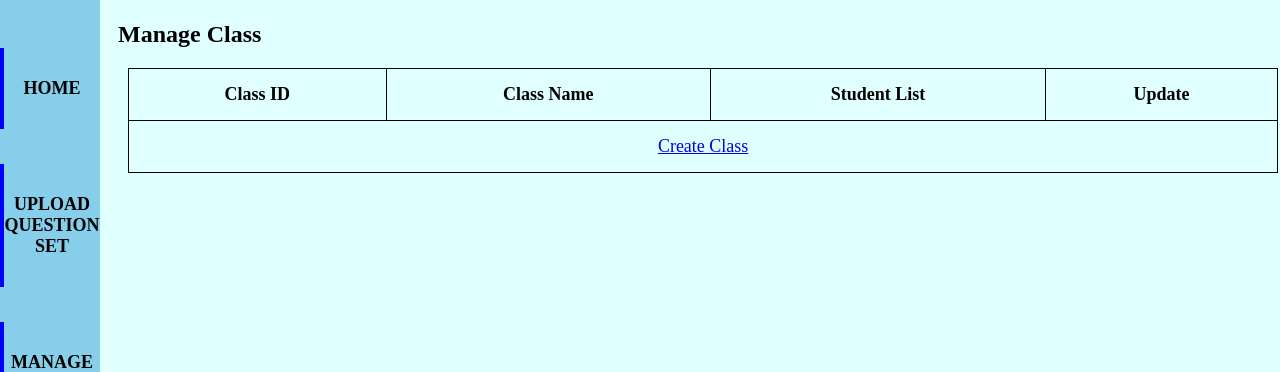
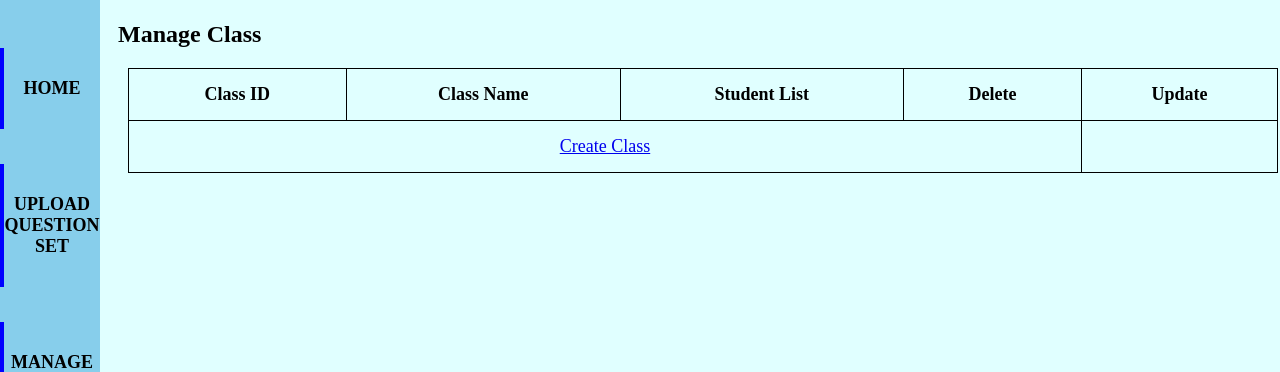
Before and after one commit to Xavernus2nd/wdt, a PHP site: page /manageClassTeacher.php in a window 1280 px wide. Shown: the part 100-472 px from the top of the page. Run offline with PHP 8.4, Linux system fonts and the light colour scheme; the visitor is signed in with stand-in values (Sample User, id 1); data that the repository does not hold is empty.

Commit message:
Update manageClassTeacher.php

```diff
--- a/manageClassTeacher.php
+++ b/manageClassTeacher.php
@@ -28,6 +28,7 @@
     <th>Class ID</th>
     <th>Class Name</th>
     <th>Student List</th>
+    <th>Delete</th>
     <th>Update</th>
 
 </tr>
@@ -50,6 +51,7 @@ while ($row = mysqli_fetch_array($result)) {
     echo '<input type="text" name="ClassName" value="' . $row['ClassName'] . '">';
     echo '</td>';
     echo '<td><a href="studentListTeacher.php?classID=' . $row['ClassID'] . '&students=' . $row['StudentList'] . '">View and Edit</a></td>';
+    echo '<td><a href="deleteClassTeacher.php?id=' . $row['ClassID'] . '">Delete</a></td>';
     echo '<td><button class="button" data-id="' . $row['ClassName'] . '">Update</button></td>';
     echo '</form>';
     echo '</tr>';
```
